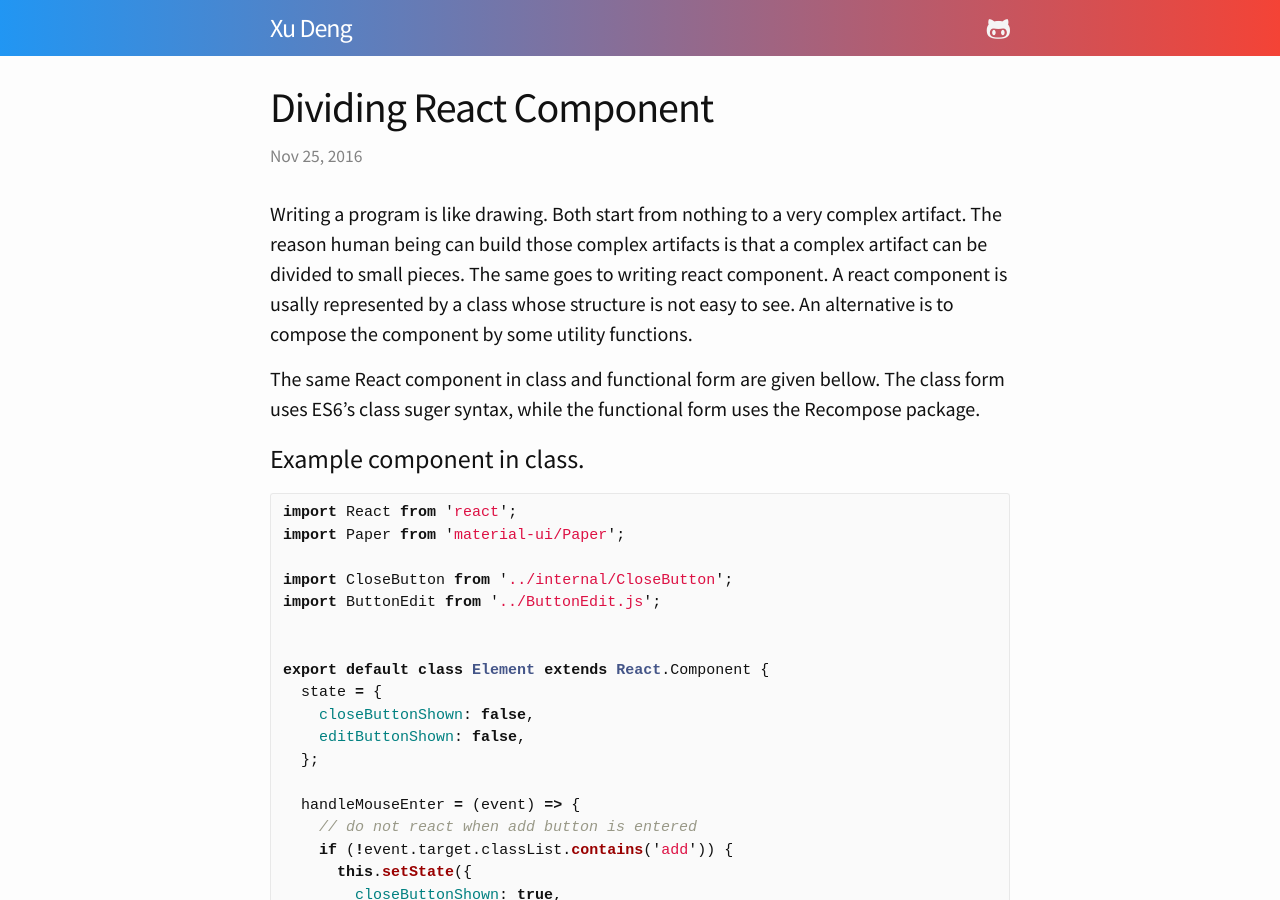
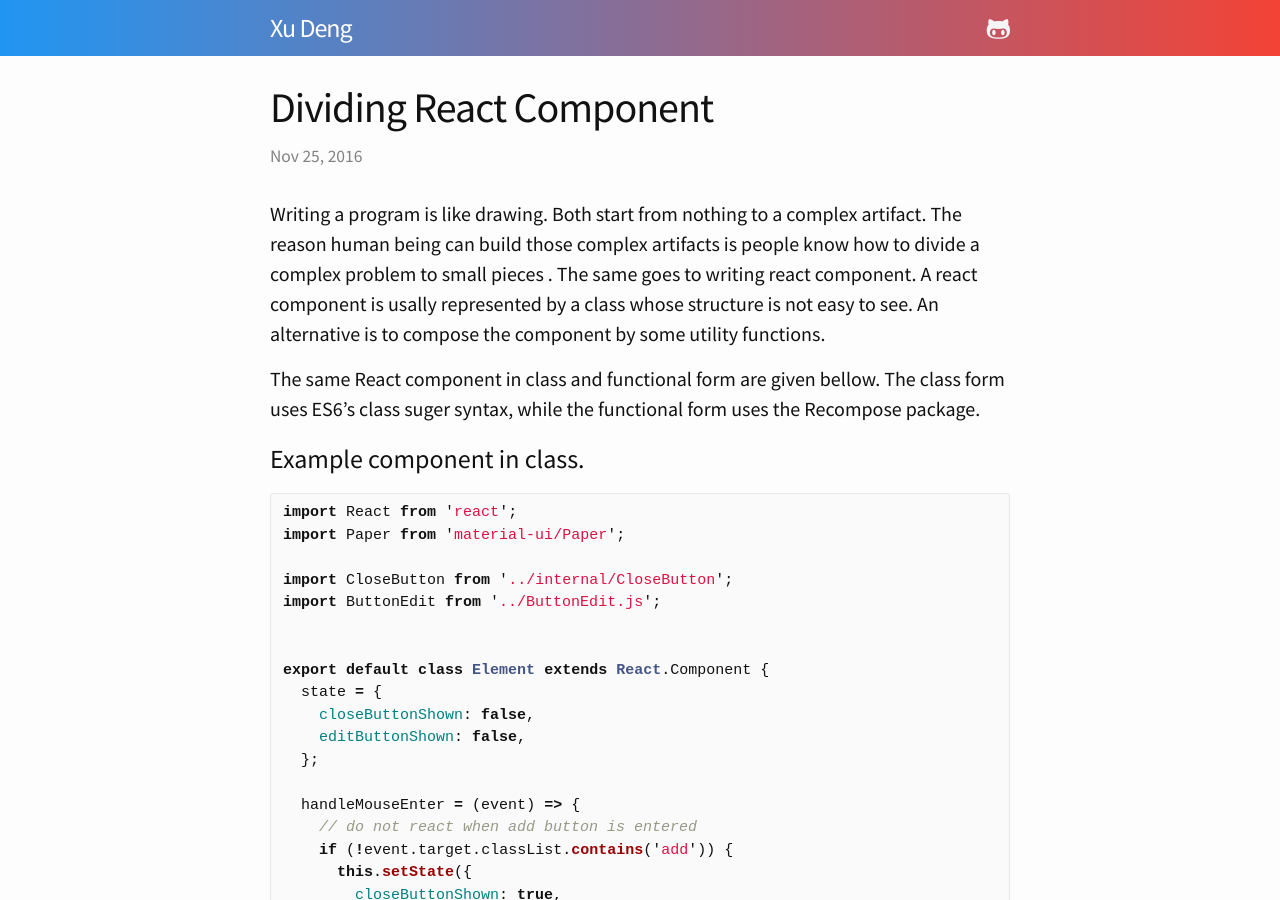
Before and after one commit to xden/xden.github.io, a Jekyll site: the page built from _posts/2016-11-25-divide-react-component.md, in a window 1280 px wide and 900 px high. Built offline with Jekyll 4.4.1, drawn with Linux system fonts in a browser that asks for light colours.

Commit message:
Updated 2016-11-25-divide-react-component.md

```diff
--- a/_posts/2016-11-25-divide-react-component.md
+++ b/_posts/2016-11-25-divide-react-component.md
@@ -2,7 +2,7 @@
 published: true
 title: Dividing React Component
 ---
-Writing a program is like drawing. Both start from nothing to a very complex artifact. The reason human being can build those complex artifacts is that a complex artifact can be divided to small pieces. The same goes to writing react component. A react component is usally represented by a class whose structure is not easy to see. An alternative is to compose the component by some utility functions.
+Writing a program is like drawing. Both start from nothing to a complex artifact. The reason human being can build those complex artifacts is people know how to divide a complex problem to small pieces . The same goes to writing react component. A react component is usally represented by a class whose structure is not easy to see. An alternative is to compose the component by some utility functions.
 
 <!-- more -->
 
```
